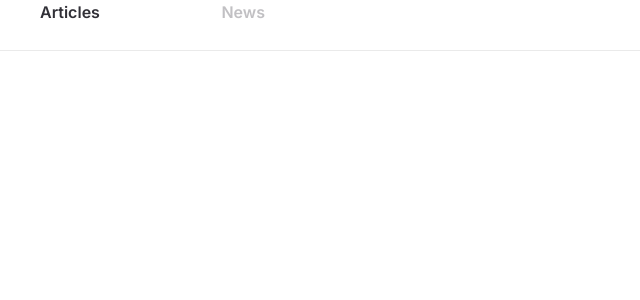
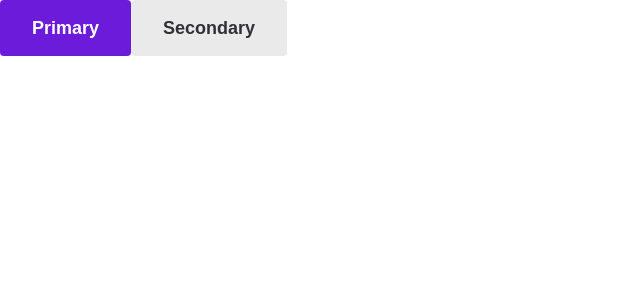
Before and after one commit to Karina-Milosnaya/diploma_project, a React (Create React App) app: page / in a window 1280 px wide. Shown: the top 300 px of the page, without its empty margins (0-640 px from the left). Built offline with nearby package versions, Linux system fonts and the light colour scheme.

Commit message:
add Button component

```diff
--- a/src/App.tsx
+++ b/src/App.tsx
@@ -4,14 +4,34 @@ import Header from "./components/Header/Header";
 import Title from "./components/Title/Title";
 import Tab from "./components/Tab/Tab";
 import Tabs from "./components/Tabs/Tabs";
+import Button from "./components/Button/Button";
 
 function App() {
+  function handleClick1() {
+    alert("hi");
+  }
+  function handleClick2() {
+    alert("bye");
+  }
+
   return (
     <>
       {/* <Header fullname="Artem Malkin"></Header> */}
       {/* <Title></Title> */}
       {/* <Tab tabContent="Articles"></Tab> */}
-      <Tabs></Tabs>
+      {/* <Tabs></Tabs> */}
+      <Button
+        typeButton="primary"
+        buttonText="Primary"
+        isDisabled={false}
+        functionClick={handleClick1}
+      ></Button>
+      <Button
+        typeButton="secondary"
+        buttonText="Secondary"
+        isDisabled={false}
+        functionClick={handleClick2}
+      ></Button>
     </>
   );
 }
--- /dev/null
+++ b/src/components/Button/Button.css
@@ -0,0 +1,40 @@
+.primary {
+  background-color: #6c1bdb;
+  padding: 16px 32px;
+  border-radius: 4px;
+  color: #fff;
+  font-size: 18px;
+  font-weight: 600;
+  line-height: 24px;
+  border: none;
+}
+
+.primary:hover {
+  background-color: #912ef2;
+}
+
+.primary:disabled {
+  background-color: rgba(49, 48, 55, 0.1);
+  color: rgba(49, 48, 55, 0.5);
+}
+
+.secondary {
+  background-color: rgba(49, 48, 55, 0.1);
+  padding: 16px 32px;
+  border-radius: 4px;
+  color: #313037;
+  font-size: 18px;
+  font-weight: 600;
+  line-height: 24px;
+  border: none;
+}
+
+.secondary:hover {
+  background-color: rgba(49, 48, 55, 0.3);
+  color: #313037;
+}
+
+.secondary:disabled {
+  background-color: rgba(49, 48, 55, 0.1);
+  color: rgba(49, 48, 55, 0.5);
+}
--- /dev/null
+++ b/src/components/Button/Button.tsx
@@ -0,0 +1,30 @@
+import "./Button.css";
+
+type TButton = {
+  buttonText: string;
+  isDisabled: boolean;
+  typeButton: string;
+  functionClick: () => void;
+};
+
+function Button({
+  buttonText,
+  isDisabled,
+  typeButton,
+  functionClick,
+}: TButton) {
+  return (
+    <>
+      <button
+        onClick={functionClick}
+        disabled={isDisabled}
+        type="button"
+        className={typeButton}
+      >
+        {buttonText}
+      </button>
+    </>
+  );
+}
+
+export default Button;
```
